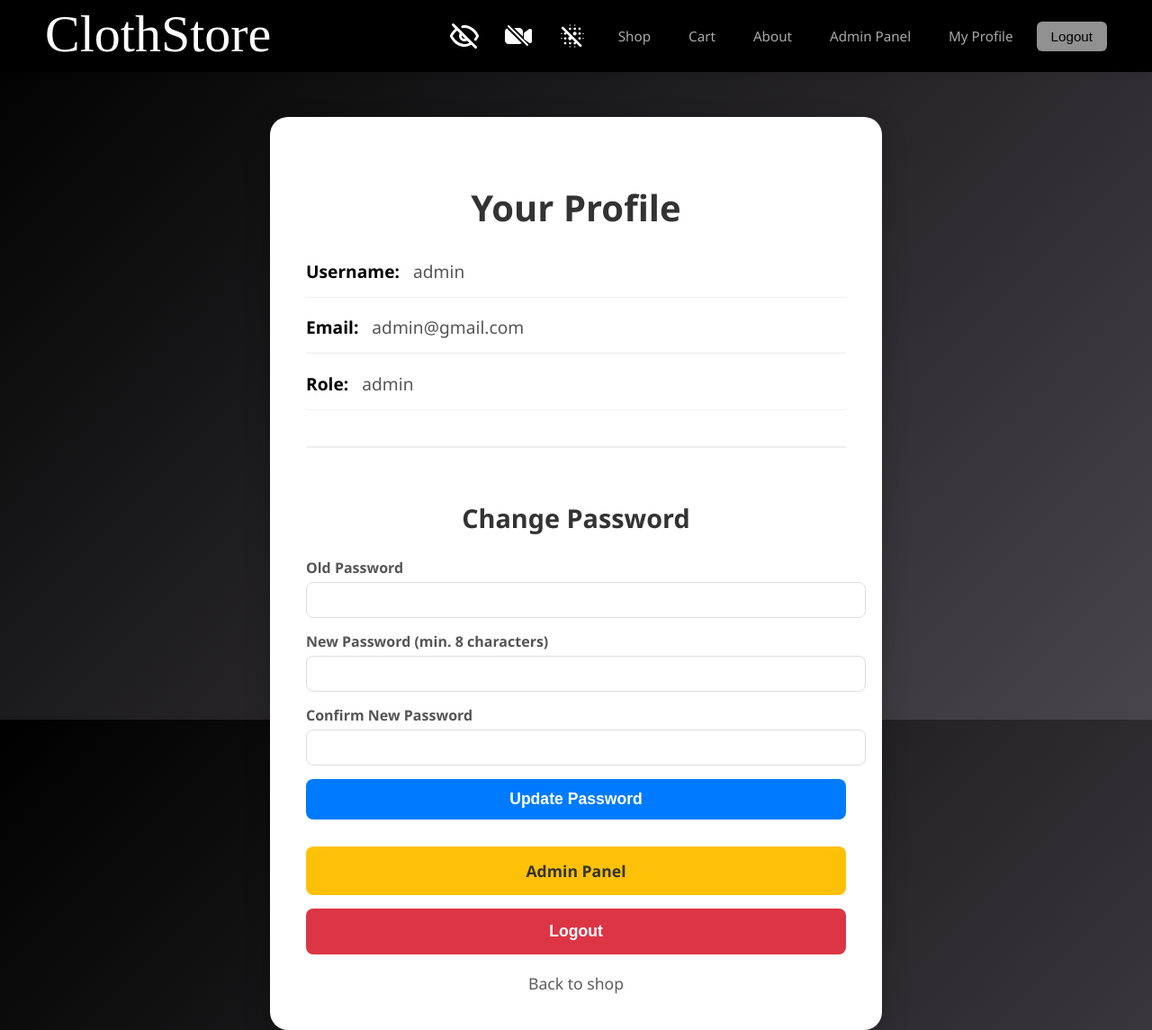
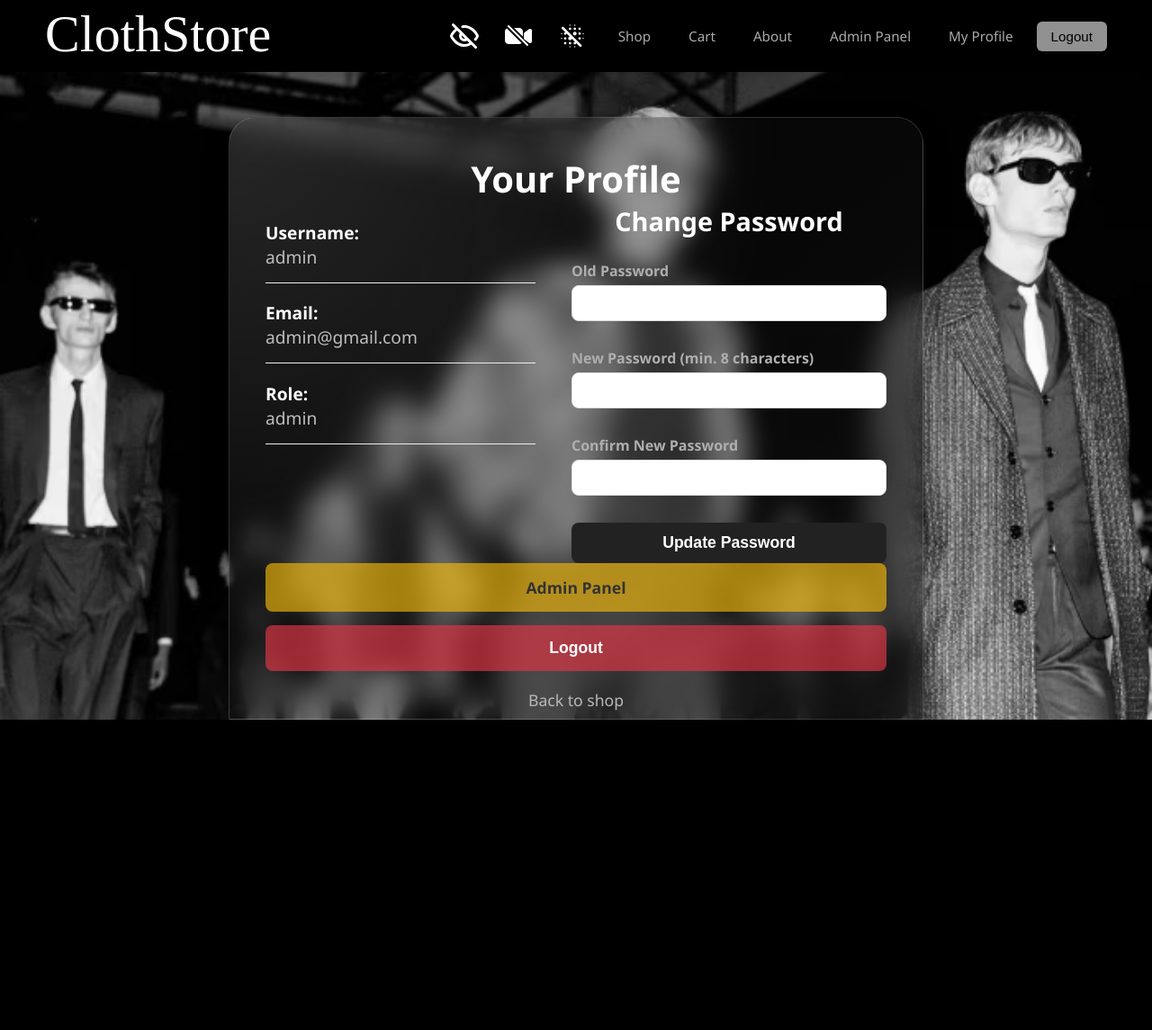
Before and after one commit to Aferist163/ClothStore, a PHP site: page /profile.php in a window 1280 px wide. Shown: the whole page at 90% size. After the commit the page ends 800 px from the top, so only its background shows below. Run offline with PHP 8.4, Linux system fonts and the light colour scheme; a user stored in the database is signed in; some web fonts are replaced.

Commit message:
🟢 | Profile_page_CSS

```diff
--- a/css/profile.css
+++ b/css/profile.css
@@ -1,33 +1,53 @@
+.main-container.profile {
+    background-image: url("../img/profile.webp");
+     background-size: cover;
+    background-position: center;
+    background-repeat: no-repeat;
+    justify-content: center;
+
+}
+
 .profile-container {
-    width: 100%;
-    max-width: 600px;
-    margin: 0 auto;
     margin-top: 50px;
+    height: calc(100% - 50px);
+    border-radius: 30px 30px 0 0;
+    padding: 40px;
+    box-shadow: 0 10px 30px rgba(0, 0, 0, 0.3);
+    display: flex;
+    justify-content: space-between;
+    flex-direction: column;
+    box-sizing: border-box;
+}
 
-    background: #fff;
-    border-radius: 20px;
-    padding: 40px;
-    box-shadow: 0 10px 30px rgba(0, 0, 0, 0.2);
+.profile_subM{
+    display: flex;
+    align-items: row;
+    gap: 40px;
 }
 
 .profile-container h2 {
     text-align: center;
-    color: #333;
-    margin-bottom: 30px;
+    color: #ffffff;
+    margin: 0;
     text-shadow: none;
     font-size: 2.5rem;
 }
 
 .profile-info p {
     font-size: 1.2rem;
-    color: #333;
+    color: #dbdbdb;
     margin-bottom: 15px;
     padding-bottom: 15px;
     border-bottom: 1px solid #eee;
+    display: flex;
+
+    justify-content: center;
+    flex-direction: column;
+    width: 300px;
 }
 
 .profile-info p strong {
-    color: #000;
+    color: #ffffff;
     margin-right: 10px;
 }
 
@@ -36,11 +56,10 @@
 #profile-email,
 #profile-role {
     font-weight: normal;
-    color: #555;
+    color: #bebebe;
 }
 
 .profile-actions {
-    margin-top: 30px;
     display: flex;
     flex-direction: column;
     gap: 15px;
@@ -60,23 +79,23 @@
 
 /* Кнопка Адмінки (за замовчуванням прихована) */
 #admin-button {
-    background-color: #ffc107; /* Жовтий */
+    background-color: #ffc1079c; /* Жовтий */
     color: #333;
     display: none; /* JS покаже її, якщо role == 'admin' */
 }
 
 #admin-button:hover {
-    background-color: #e0a800;
+    background-color: #9b7400a1;
 }
 
 /* Кнопка Виходу */
 #logout-button {
-    background-color: #dc3545; /* Червоний */
+    background-color: #dc3546ad; /* Червоний */
     color: white;
 }
 
 #logout-button:hover {
-    background-color: #c82333;
+    background-color: #b812227a;
 }
 
 .profile-links {
@@ -85,7 +104,7 @@
 }
 
 .profile-links a {
-    color: #5c5c5c;
+    color: #b9b9b9;
     text-decoration: none;
     font-size: 1.1rem;
 }
@@ -97,16 +116,19 @@
 /* --- Стилі для форми зміни пароля (додано) --- */
 
 #change-password-form {
-    margin-top: 40px;
-    padding-top: 30px;
-    border-top: 2px solid #eee;
+    width: 350px;
+    height: 400px;
+    display: flex;
+    flex-direction: column;
+    justify-content: space-between;
 }
 
 #change-password-form h3 {
     text-align: center;
-    color: #333;
-    margin-bottom: 25px;
+    color: #ffffff;
+    margin: 0;
     font-size: 1.8rem;
+    margin-bottom: 10px;
 }
 
 /* Повідомлення про успіх/помилку (для JS) */
@@ -134,7 +156,7 @@
     display: block;
     margin-bottom: 5px;
     font-weight: bold;
-    color: #555;
+    color: #afafaf;
 }
 
 .form-group input {
@@ -143,12 +165,13 @@
     border: 1px solid #ddd;
     border-radius: 8px;
     font-size: 1rem;
+    box-sizing: border-box;
 }
 
 .form-button {
     width: 100%;
     padding: 12px;
-    background: #007bff;
+    background: #222222;
     color: white;
     border: none;
     border-radius: 8px;
@@ -159,7 +182,7 @@
 }
 
 .form-button:hover {
-    background: #0056b3;
+    background: #000000;
 }
 
 .info{
--- a/profile.php
+++ b/profile.php
@@ -1,6 +1,7 @@
 <?php session_start(); ?>
 <!DOCTYPE html>
 <html lang="uk">
+
 <head>
     <meta charset="UTF-8">
     <meta name="viewport" content="width=device-width, initial-scale=1.0">
@@ -10,13 +11,14 @@
     <link rel="stylesheet" href="./css/navbar.css">
     <script src="js/auth.js" defer></script>
 </head>
+
 <body>
     <?php include 'header.php'; ?>
-
-    <div class="profile-container">
-
+    <div class="main-container profile">
+        <div class="profile-container glass">
+            <h2>Your Profile</h2>
+            <div class="profile_subM">
                 <div class="profile-info">
-             <h2>Your Profile</h2>
                     <p><strong>Username:</strong> <span id="profile-username">Loading...</span></p>
                     <p><strong>Email:</strong> <span id="profile-email">Loading...</span></p>
                     <p><strong>Role:</strong> <span id="profile-role">Loading...</span></p>
@@ -46,6 +48,7 @@
 
 
 
+            </div>
              <div class="profile-actions">
                     <a href="admin.php" id="admin-button" class="profile-button">Admin Panel</a>
 
@@ -55,8 +58,12 @@
             <div class="profile-links">
                     <a href="index.php">Back to shop</a>
                 </div>
+
+        </div>
+
     </div>
 
 </body>
 <?php include 'footer.php'; ?>
+
 </html>
```
Also changed, not shown: img/profile.webp (added). Lines whose indentation alone changed are shown as unchanged.
